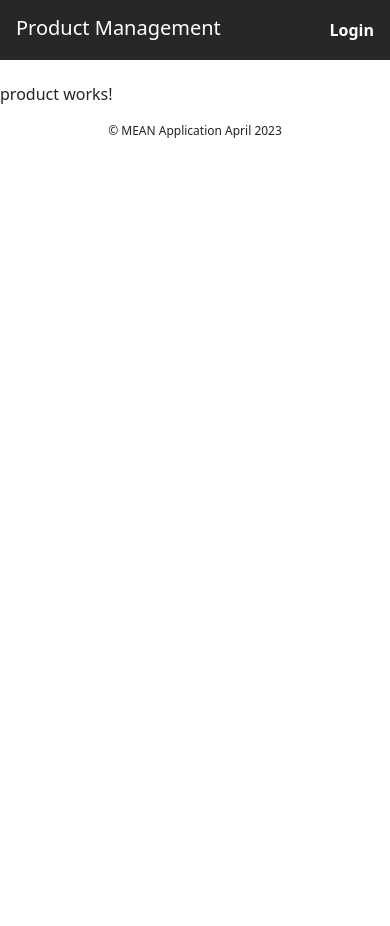
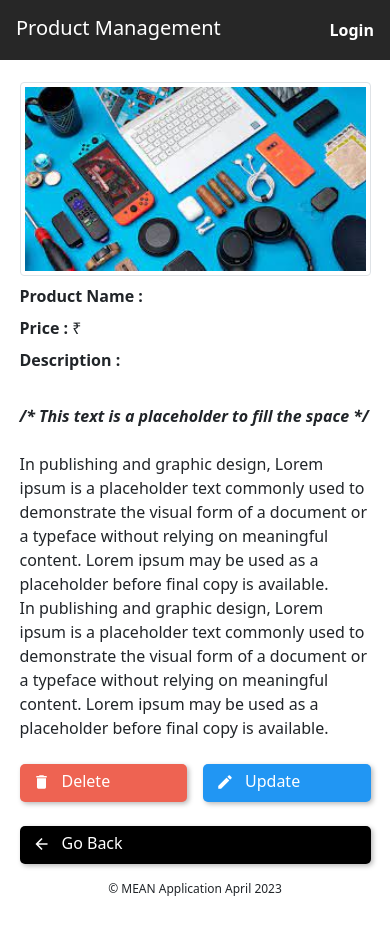
Before and after one commit to aditya25022001/mean-frontend, an Angular app: page /product/1 in a window 390 px wide. Built offline with nearby package versions, Linux system fonts and the light colour scheme; no server answers.

Commit message:
get products

```diff
--- a/src/app/app.module.ts
+++ b/src/app/app.module.ts
@@ -10,6 +10,7 @@ import { HttpClientModule } from '@angular/common/http';
 import { MatProgressSpinnerModule } from '@angular/material/progress-spinner';
 import { ErrorComponent } from './screens/error/error.component';
 import { FooterComponent } from './components/footer/footer.component';
+import { MatIconModule } from '@angular/material/icon';
 
 @NgModule({
   declarations: [
@@ -25,7 +26,8 @@ import { FooterComponent } from './components/footer/footer.component';
     AppRoutingModule,
     BrowserAnimationsModule,
     HttpClientModule,
-    MatProgressSpinnerModule
+    MatProgressSpinnerModule,
+    MatIconModule
   ],
   providers: [],
   bootstrap: [AppComponent]
--- a/src/app/screens/home/home.component.html
+++ b/src/app/screens/home/home.component.html
@@ -2,7 +2,7 @@
 <div class="d-flex home" style="flex-wrap: wrap;">
   <div class="card-container" *ngFor="let product of products">
     <div class="productcard" routerLink="/product/{{product.productId}}">
-      <img src="../../assets/elec.jpeg">
+      <img src="../../assets/elec.jpeg" style="width:100%;">
       <div><strong>Product Name : </strong>{{product.productName}}</div>
       <div><strong>Price : </strong>{{rupeeSign}} {{product.price}}</div>
       <div><strong>Description : </strong>{{product.description}}</div>
--- a/src/app/screens/product/product.component.html
+++ b/src/app/screens/product/product.component.html
@@ -1 +1,33 @@
-<p>product works!</p>
+<div class="productpage">
+  <img src="../../assets/elec.jpeg" style="width:40%; flex:0.5;" class="border img-thumbnail"/>
+  <div class="mx-2"></div>
+  <div style="flex:0.5;">
+    <div class="my-2"><strong>Product Name : </strong>{{product?.productName}}</div>
+    <div class="my-2"><strong>Price : </strong>{{rupeeSign}} {{product?.price}}</div>
+    <div class="my-2"><strong>Description : </strong>{{product?.description}}</div>
+    <br/>
+    <em><strong>/* This text is a placeholder to fill the space */</strong></em>
+    <br/>
+    <br/>
+    <div>In publishing and graphic design, Lorem ipsum is a placeholder text commonly used to demonstrate the visual form of a document or a typeface without relying on meaningful content. Lorem ipsum may be used as a placeholder before final copy is available.</div>
+    <div>In publishing and graphic design, Lorem ipsum is a placeholder text commonly used to demonstrate the visual form of a document or a typeface without relying on meaningful content. Lorem ipsum may be used as a placeholder before final copy is available.</div>
+    <br/>
+    <div class="actionbuttons">
+      <button class="button mr-3" style="background-color:var(--error)">
+        <mat-icon class="icon mt-1 mb-0 mr-2" style="font-size: 18px;" fontIcon="delete"></mat-icon>
+        Delete
+      </button>
+      <button class="button" style="background-color:var(--primary)">
+        <mat-icon class="icon mt-1 mb-0 mr-2" style="font-size: 18px;" fontIcon="edit"></mat-icon>
+        Update
+      </button>
+    </div>
+  </div>
+  <br/>
+  <div class="back" routerLink="/">
+    <button class="button back" style="background-color:black;">
+      <mat-icon class="icon mt-1 mb-0 mr-2" style="font-size: 18px;" fontIcon="arrow_back"></mat-icon>
+      Go Back
+    </button>
+  </div>
+</div>
--- a/src/app/screens/product/product.component.ts
+++ b/src/app/screens/product/product.component.ts
@@ -1,5 +1,7 @@
+import { Product } from 'src/app/interfaces';
 import { Component } from '@angular/core';
 import { ProductService } from 'src/app/services/product.service';
+import { Router } from '@angular/router';
 
 @Component({
   selector: 'app-product',
@@ -8,10 +10,13 @@ import { ProductService } from 'src/app/services/product.service';
 })
 export class ProductComponent {
 
-  constructor(private productService:ProductService){}
+  product:Product | undefined
+  rupeeSign = String.fromCharCode(8377)
+
+  constructor(private productService:ProductService, private router:Router){}
 
   ngOnInit():void{
-
+    this.productService.getProductById(this.router.url.split("/")[2]).subscribe((response) => this.product=response.product);
   }
 
 }
--- a/src/styles.css
+++ b/src/styles.css
@@ -5,7 +5,12 @@ body {
   margin: 0;
   font-family:system-ui, -apple-system, BlinkMacSystemFont, 'Segoe UI', Roboto, Oxygen, Ubuntu, Cantarell, 'Open Sans', 'Helvetica Neue', sans-serif;
 }
-
+:root{
+  --warning:#FFD166;
+  --error:#EE6352;
+  --success:#649A47;
+  --primary:#2196f3;
+}
 ::-webkit-scrollbar{
   display: none !important;
 }
@@ -68,7 +73,23 @@ text-decoration: none;
 .home{
   justify-content: center;
 }
-
+.productpage{
+  display: flex;
+}
+.actionbuttons{
+  display: flex;
+}
+button, .button{
+  border: none;
+  padding:5px 15px 5px 10px;
+  border-radius: 5px;
+  box-shadow: 2px 2px 5px rgb(186, 186, 186);
+  color: white;
+  display: flex;
+}
+button:active, .button:active{
+  filter: brightness(0.95);
+}
 @media screen and (max-width: 500px) {
   .card-container{
     margin: 10px auto;
@@ -80,4 +101,20 @@ text-decoration: none;
   .home{
     flex-direction: column;
   }
+  .productpage{
+    width: 90%;
+    margin: auto;
+    flex-direction: column;
+    align-items: flex-start !important;
+  }
+  .productpage>img{
+    width: 100% !important;
+  }
+  button, .button{
+    flex: 1;
+  }
+  button.back, .back{
+    width: 100% !important;
+    text-align: center;
+  }
 }
```
